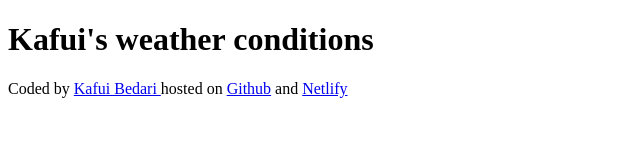
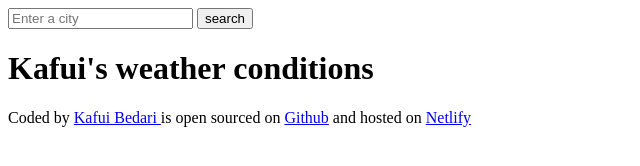
Before and after one commit to KafuiBee/Weatherapp-Kafui, a plain HTML site: page Index.html in a window 1280 px wide. Shown: the whole page, without its empty margins (0-640 px from the left). Drawn offline with Linux system fonts and the light colour scheme.

Commit message:
edited footer and added search box html

```diff
--- a/Index.html
+++ b/Index.html
@@ -1,6 +1,14 @@
 <!DOCTYPE html>
 <html lang="en">
   <head>
+    <header>
+      <form>
+        <input type="search" placeholder="Enter a city" required />
+        <input type="submit" value="search" />
+      </form>
+
+      <main></main>
+    </header>
     <meta charset="UTF-8" />
     <meta name="viewport" content="width=device-width, initial-scale=1.0" />
     <title>Kafui's weather app</title>
@@ -11,10 +19,10 @@
     <footer>
       Coded by <a href="https://github.com/KafuiBee"> Kafui Bedari </a>
 
-      hosted on
+      is open sourced on
       <a href="https://github.com/KafuiBee/Weatherapp-Kafui"> Github</a>
 
-      and
+      and hosted on
       <a href="https://ephemeral-paprenjak-30dcdb.netlify.app/">Netlify</a>
     </footer>
   </body>
```
